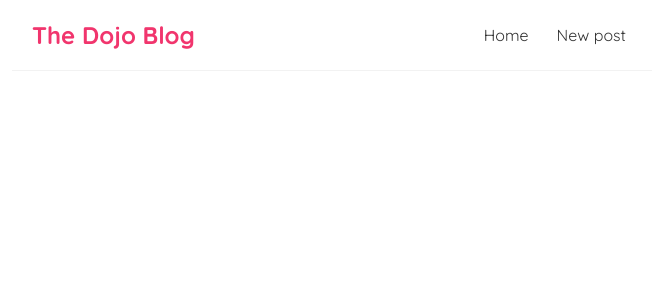
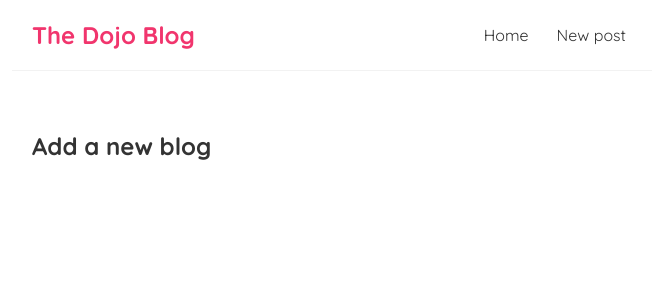
Before and after one commit to TinThomas/Dojo-blog, a React (Create React App) app: page /create in a window 1280 px wide. Shown: the top 300 px of the page, without its empty margins (308-965 px from the left). Built offline with nearby package versions, Linux system fonts and the light colour scheme.

Commit message:
Added create page routing

```diff
--- a/src/App.js
+++ b/src/App.js
@@ -1,6 +1,7 @@
 import Navbar from './Navbar';
 import Home from './Home';
 import {BrowserRouter as Router, Route, Routes} from "react-router-dom";
+import Create from './Create';
 
 function App() {
 
@@ -11,6 +12,7 @@
         <div className="content">
           <Routes>
             <Route path='/' element={<Home/>} />
+            <Route path='/create' element={<Create/>} />
           </Routes>
         </div>
       </div>
--- /dev/null
+++ b/src/Create.js
@@ -0,0 +1,9 @@
+const Create = () => {
+  return (
+    <div className="create">
+      <h2>Add a new blog</h2>
+    </div>
+   );
+}
+
+export default Create;
```
